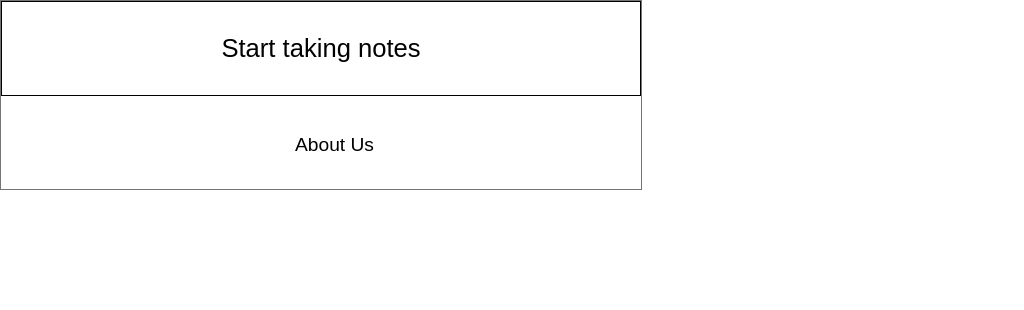
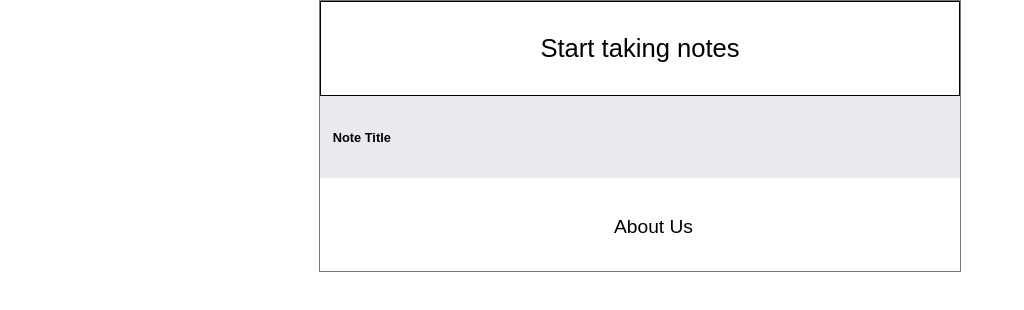
Before and after one commit to theSuiGenerisAakash/React-Notepad-Tutorial, a React (Create React App) app: page / in a window 1280 px wide. Shown: the top 310 px of the page, without its empty margins (0-1024 px from the left). Built offline with nearby package versions, Linux system fonts and the light colour scheme.

Commit message:
Added Container with Note Title component

```diff
--- a/src/Body.css
+++ b/src/Body.css
@@ -1,5 +1,6 @@
 .body {
   width: 50%;
+  margin: auto;
   display: flex;
   justify-content: center;
   flex-direction: column;
--- a/src/Body.js
+++ b/src/Body.js
@@ -1,6 +1,7 @@
 import React from 'react';
 import Header from './Header';
 import AboutUs from './AboutUs';
+import Container from './Container';
 import './Body.css';
 
 export default class Body extends React.Component {
@@ -8,6 +9,7 @@ export default class Body extends React.Component {
     return (
       <div className="body">
         <Header value="Start taking notes" />
+        <Container />
         <AboutUs />
       </div>
     );
--- /dev/null
+++ b/src/Container.css
@@ -0,0 +1,4 @@
+.container {
+  background-color: #E9E9EF;
+  padding: 5% 2%;
+}
--- /dev/null
+++ b/src/Container.js
@@ -0,0 +1,13 @@
+import React from 'react';
+import './Container.css';
+import NoteTitle from './NoteTitle';
+
+export default class Container extends React.Component {
+  render() {
+    return (
+      <div className="container">
+        <NoteTitle value="Note Title" />
+      </div>
+    );
+  }
+}
--- /dev/null
+++ b/src/NoteTitle.css
@@ -0,0 +1,4 @@
+.notetitle {
+  font-weight: bold;
+  font-size: 1vw;
+}
--- /dev/null
+++ b/src/NoteTitle.js
@@ -0,0 +1,12 @@
+import React from 'react';
+import './NoteTitle.css';
+
+export default class NoteTitle extends React.Component {
+  render() {
+    return (
+      <span className="notetitle">
+        {this.props.value}
+      </span>
+    );
+  }
+}
```
